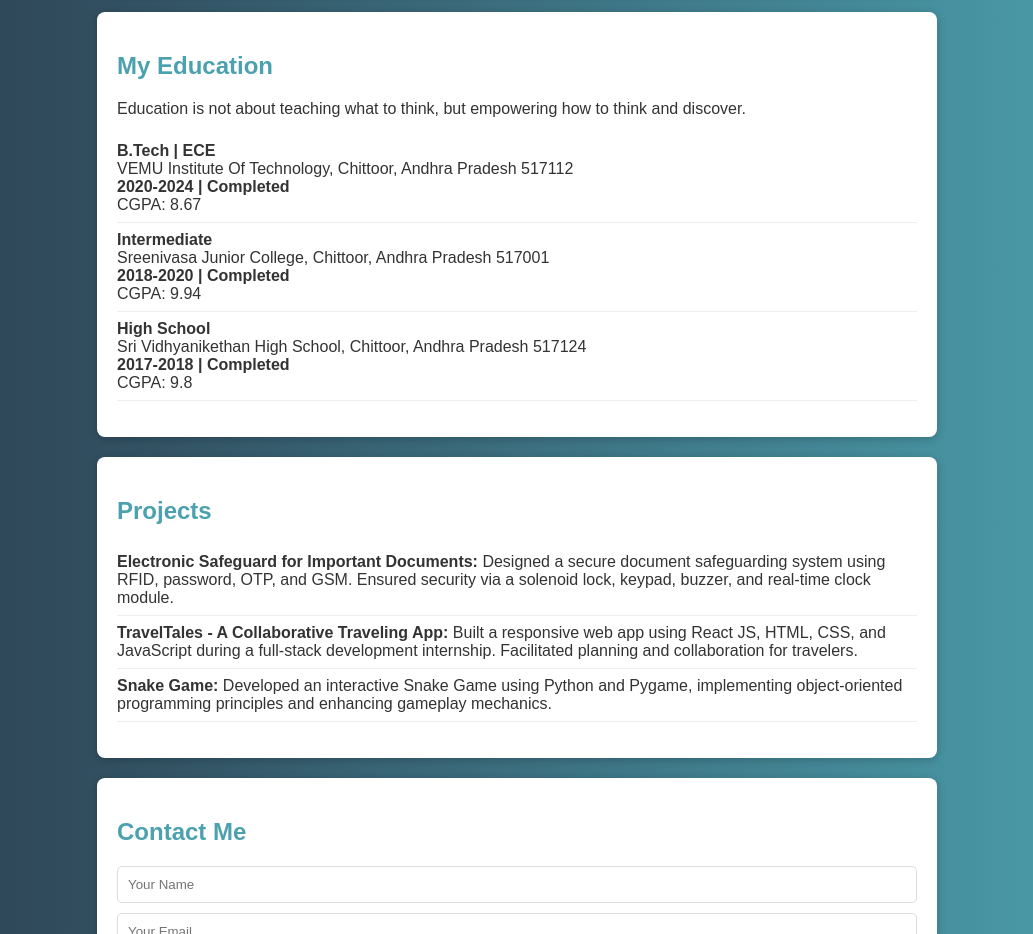
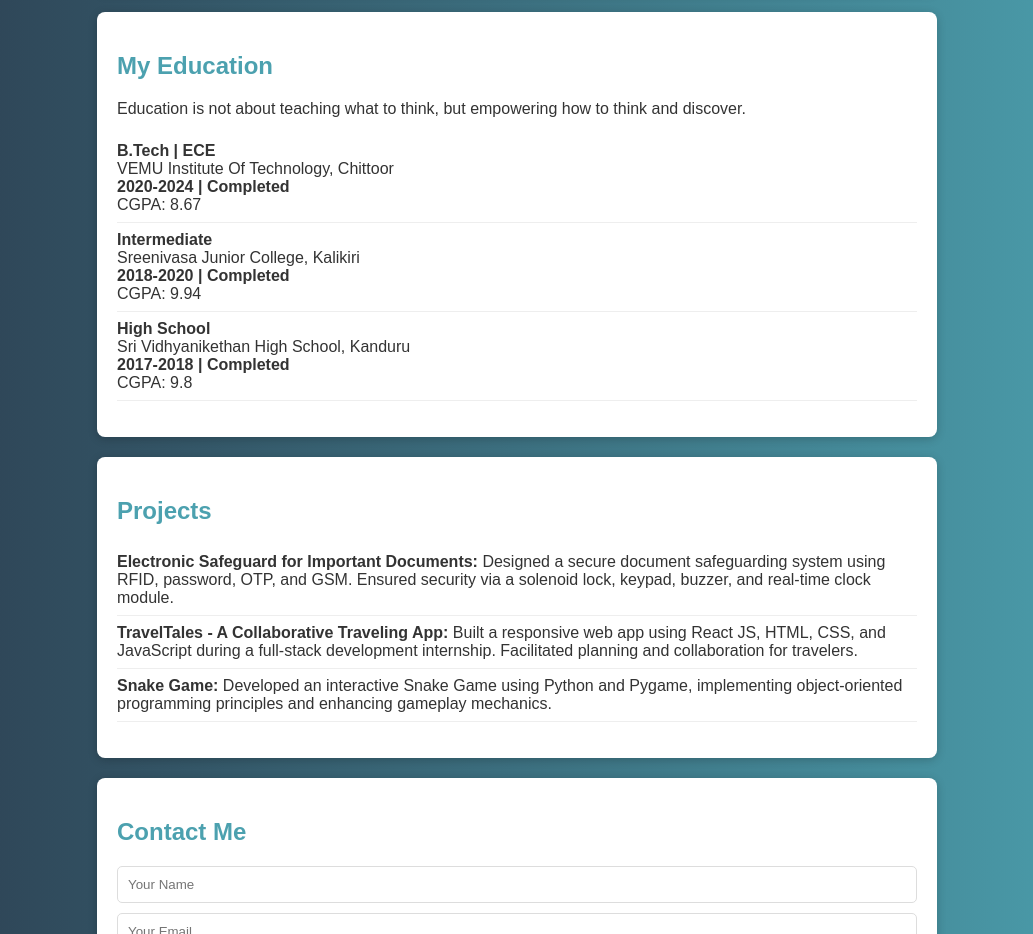
Before and after one commit to adapalaswetha/portfolio, a plain HTML site: page index.html in a window 1280 px wide. Shown: the part 1000-1934 px from the top of the page, without its empty margins (123-1156 px from the left). Drawn offline with Linux system fonts and the light colour scheme.

Commit message:
index.html

```diff
--- a/index.html
+++ b/index.html
@@ -49,19 +49,19 @@
         <ul>
             <li>
                 <strong>B.Tech | ECE</strong><br>
-                VEMU Institute Of Technology, Chittoor, Andhra Pradesh 517112<br>
+                VEMU Institute Of Technology, Chittoor<br>
                 <strong>2020-2024 | Completed</strong><br>
                 CGPA: 8.67
             </li>
             <li>
                 <strong>Intermediate</strong><br>
-                Sreenivasa Junior College, Chittoor, Andhra Pradesh 517001<br>
+                Sreenivasa Junior College, Kalikiri<br>
                 <strong>2018-2020 | Completed</strong><br>
                 CGPA: 9.94
             </li>
             <li>
                 <strong>High School</strong><br>
-                Sri Vidhyanikethan High School, Chittoor, Andhra Pradesh 517124<br>
+                Sri Vidhyanikethan High School, Kanduru<br>
                 <strong>2017-2018 | Completed</strong><br>
                 CGPA: 9.8
             </li>
```
